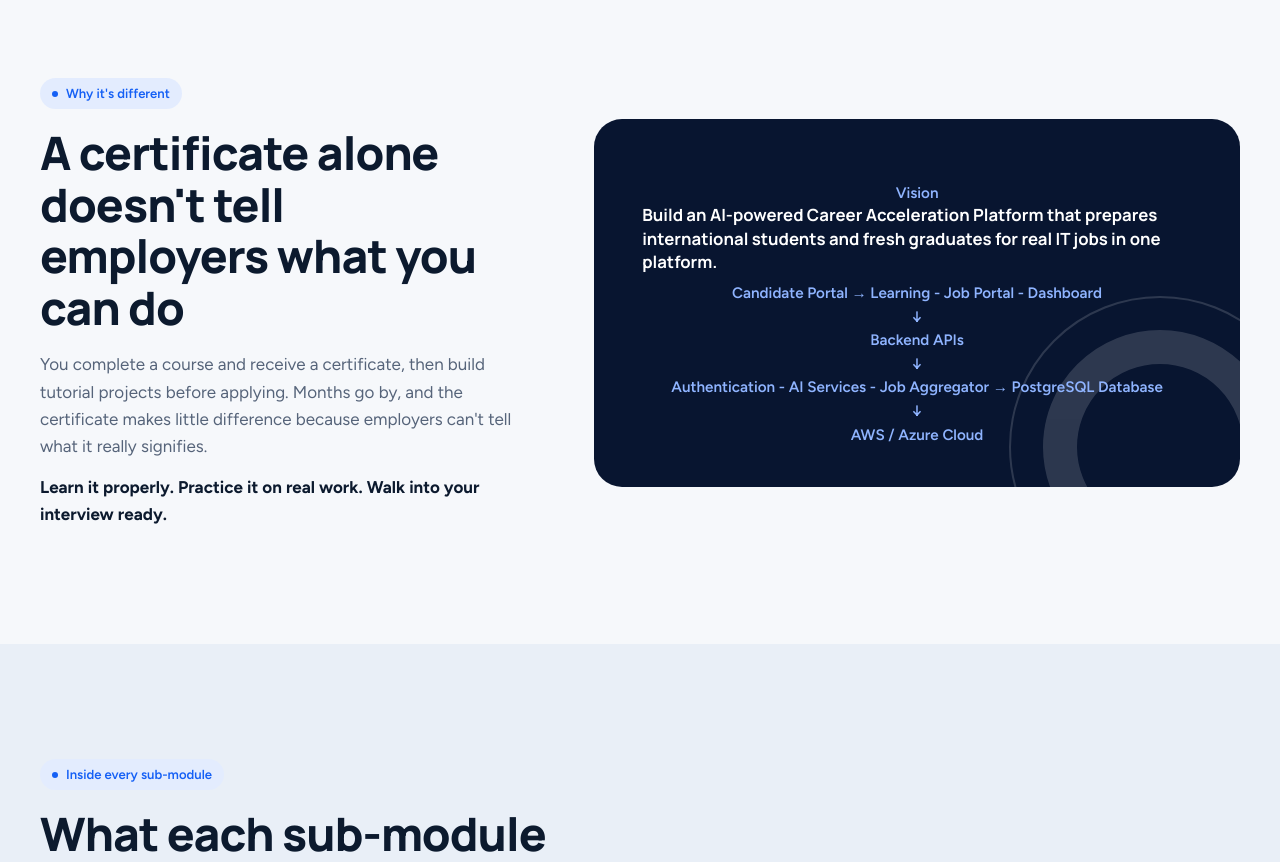
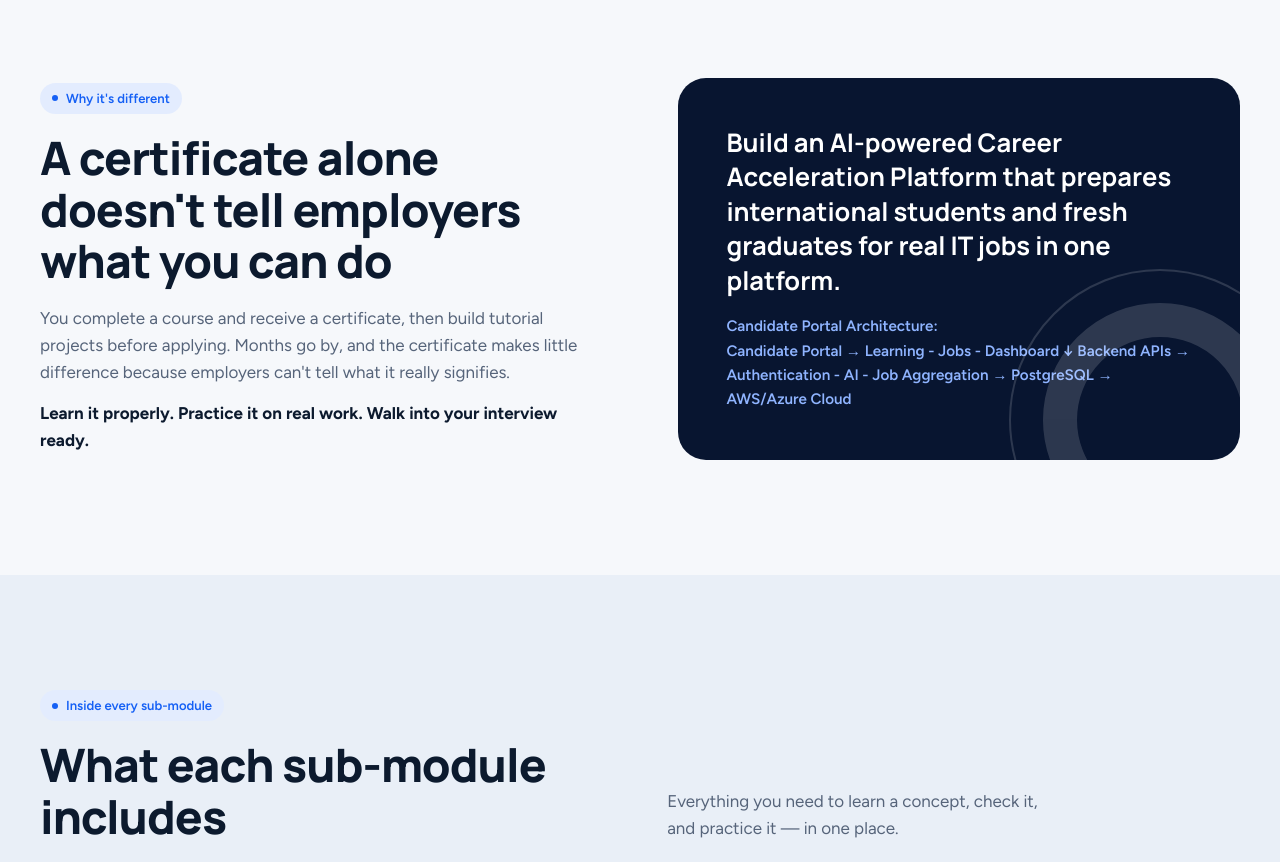
Before and after one commit to techakkena/argomind-website, a React (Vite) app: page /#/programs in a window 1280 px wide. Shown: the part 860-1722 px from the top of the page. Built offline with nearby package versions, Linux system fonts and the light colour scheme.

Commit message:
Updated Program Page

```diff
--- a/src/pages/Programs.jsx
+++ b/src/pages/Programs.jsx
@@ -50,62 +50,24 @@ export default function Programs() {
       />
 
       <Section id="path">
-        <div className="split-2"  style={{ gridTemplateColumns: "0.85fr 1.15fr" }}>
+        <div className="split-2">
           <div className="copy">
             <Tag>Why it's different</Tag>
             <Split>A certificate alone doesn't tell employers what you can do</Split>
             <p>You complete a course and receive a certificate, then build tutorial projects before applying. Months go by, and the certificate makes little difference because employers can't tell what it really signifies.</p>
             <p><Strong>Learn it properly. Practice it on real work. Walk into your interview ready.</Strong></p>
           </div>
-          <Callout>
-            <div style={{ textAlign: "center" }}>
-              <small>Vision</small>
-            </div>
-
-            <p style={{ fontSize: "1.05rem", lineHeight: "1.4", marginBottom: "10px" }}>
-              Build an AI-powered Career Acceleration Platform that prepares
-              international students and fresh graduates for real IT jobs in one
-              platform.
-            </p>
-
-            <div
-                style={{
-                  marginTop: "8px",
-                  textAlign: "center",
-                  lineHeight: "0.50",
-                }}
-              >
-                <div>
-                  <small>
-                    Candidate Portal → Learning - Job Portal - Dashboard
-                  </small>
-                </div>
-
-                <div>
-                  <small>↓</small>
-                </div>
-
-                <div>
-                  <small>Backend APIs</small>
-                </div>
-
-                <div>
-                  <small>↓</small>
-                </div>
-
-                <div>
-                  <small>
-                    Authentication - AI Services - Job Aggregator
-                    {" → "}
-                    PostgreSQL Database
-                  </small>
-                    <div>
-                  <small>↓</small>
-                    </div>
-                  <small>AWS / Azure Cloud</small>
-                </div>
-              </div>
-          </Callout>
+          <Callout
+          small={
+            <>
+              Candidate Portal Architecture:
+              <br />
+              Candidate Portal → Learning - Jobs - Dashboard ↓ Backend APIs → Authentication - AI - Job Aggregation → PostgreSQL → AWS/Azure Cloud
+            </>
+          }
+        >
+          Build an AI-powered Career Acceleration Platform that prepares international students and fresh graduates for real IT jobs in one platform.
+        </Callout>
         </div>
       </Section>
 
```
Also changed, not shown: 2 other files (tests, documents, lock files or other folders).
